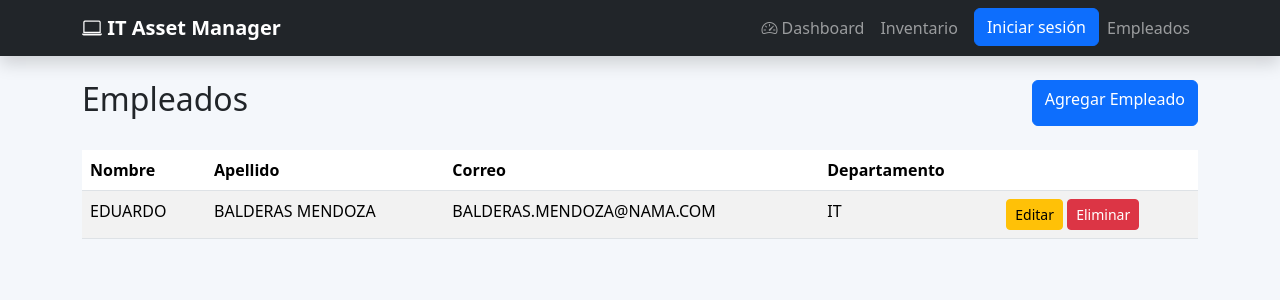
After one commit to EnriqueMunozc/websecurity, a Django app: page /empleados/ in a window 1280 px wide. The commit adds this page. Shown: the top 300 px of the page. Run offline with Django 5.2, Linux system fonts and the light colour scheme; data comes from the database, SQL or seed files in the repository; both versions use the stored data as it was after the commit.

Commit message:
crud de empledos funcionando

```diff
--- /dev/null
+++ b/practica_equipo/empleados/urls.py
@@ -0,0 +1,14 @@
+from django.urls import path
+from . import views
+
+urlpatterns=[
+
+    path("",views.lista_empleados,name="lista_empleados"),
+
+    path("nuevo/",views.crear_empleado,name="crear_empleado"),
+
+    path("editar/<int:id>/",views.editar_empleado,name="editar_empleado"),
+
+    path("eliminar/<int:id>/",views.eliminar_empleado,name="eliminar_empleado"),
+
+]
--- a/practica_equipo/empleados/views.py
+++ b/practica_equipo/empleados/views.py
@@ -1,3 +1,90 @@
-from django.shortcuts import render
+from django.shortcuts import render, redirect, get_object_or_404
 
-# Create your views here.
+from .models import Empleado
+from .forms import EmpleadoForm
+
+
+def lista_empleados(request):
+
+    empleados = Empleado.objects.all().order_by("nombre")
+
+    return render(
+        request,
+        "empleados/lista_empleados.html",
+        {
+            "empleados": empleados
+        }
+    )
+
+
+def crear_empleado(request):
+
+    if request.method == "POST":
+
+        formulario = EmpleadoForm(request.POST)
+
+        if formulario.is_valid():
+
+            formulario.save()
+
+            return redirect("lista_empleados")
+
+    else:
+
+        formulario = EmpleadoForm()
+
+    return render(
+        request,
+        "empleados/formulario_empleado.html",
+        {
+            "formulario": formulario,
+            "titulo": "Nuevo empleado"
+        }
+    )
+
+
+def editar_empleado(request,id):
+
+    empleado = get_object_or_404(Empleado,pk=id)
+
+    if request.method=="POST":
+
+        formulario = EmpleadoForm(request.POST,instance=empleado)
+
+        if formulario.is_valid():
+
+            formulario.save()
+
+            return redirect("lista_empleados")
+
+    else:
+
+        formulario = EmpleadoForm(instance=empleado)
+
+    return render(
+        request,
+        "empleados/formulario_empleado.html",
+        {
+            "formulario": formulario,
+            "titulo":"Editar empleado"
+        }
+    )
+
+
+def eliminar_empleado(request,id):
+
+    empleado=get_object_or_404(Empleado,pk=id)
+
+    if request.method=="POST":
+
+        empleado.delete()
+
+        return redirect("lista_empleados")
+
+    return render(
+        request,
+        "empleados/eliminar_empleado.html",
+        {
+            "empleado":empleado
+        }
+    )
--- a/practica_equipo/loginproject/urls.py
+++ b/practica_equipo/loginproject/urls.py
@@ -6,4 +6,5 @@ urlpatterns = [
     path("", include("usuarios.urls")),
     path("", include("dashboard.urls")),
     path("inventario/", include("inventario.urls")),
+    path("empleados/", include("empleados.urls"))
 ]
--- a/practica_equipo/templates/components/navbar.html
+++ b/practica_equipo/templates/components/navbar.html
@@ -39,6 +39,13 @@
                     </a>
                 </li>
 
+                <li class="nav-item">
+                    <a class="nav-link"
+                    href="{% url 'lista_empleados' %}">
+                        Empleados
+                    </a>
+                </li>
+
             </ul>
 
         </div>
--- /dev/null
+++ b/practica_equipo/templates/empleados/lista_empleados.html
@@ -0,0 +1,97 @@
+{% extends 'layouts/base.html' %}
+
+{% block title %}
+Empleados
+{% endblock %}
+
+{% block content %}
+
+<div class="container mt-4">
+
+    <div class="d-flex justify-content-between mb-4">
+
+        <h2>Empleados</h2>
+
+        <a href="{% url 'crear_empleado' %}" class="btn btn-primary">
+
+            Agregar Empleado
+
+        </a>
+
+    </div>
+
+    <table class="table table-striped table-hover">
+
+        <thead>
+
+            <tr>
+
+                <th>Nombre</th>
+
+                <th>Apellido</th>
+
+                <th>Correo</th>
+
+                <th>Departamento</th>
+
+                <th></th>
+
+            </tr>
+
+        </thead>
+
+        <tbody>
+
+            {% for empleado in empleados %}
+
+            <tr>
+
+                <td>{{ empleado.nombre }}</td>
+
+                <td>{{ empleado.apellido }}</td>
+
+                <td>{{ empleado.correo }}</td>
+
+                <td>{{ empleado.departamento }}</td>
+
+                <td>
+
+                    <a href="{% url 'editar_empleado' empleado.id %}"
+                       class="btn btn-warning btn-sm">
+
+                        Editar
+
+                    </a>
+
+                    <a href="{% url 'eliminar_empleado' empleado.id %}"
+                       class="btn btn-danger btn-sm">
+
+                        Eliminar
+
+                    </a>
+
+                </td>
+
+            </tr>
+
+            {% empty %}
+
+            <tr>
+
+                <td colspan="5">
+
+                    No hay empleados registrados.
+
+                </td>
+
+            </tr>
+
+            {% endfor %}
+
+        </tbody>
+
+    </table>
+
+</div>
+
+{% endblock %}
```
Also changed, not shown: practica_equipo/empleados/forms.py (added, +22 -0 lines), practica_equipo/templates/empleados/eliminar_empleado.html (added, +46 -0 lines), practica_equipo/templates/empleados/formulario_empleado.html (added, +48 -0 lines), practica_equipo/db.sqlite3.
